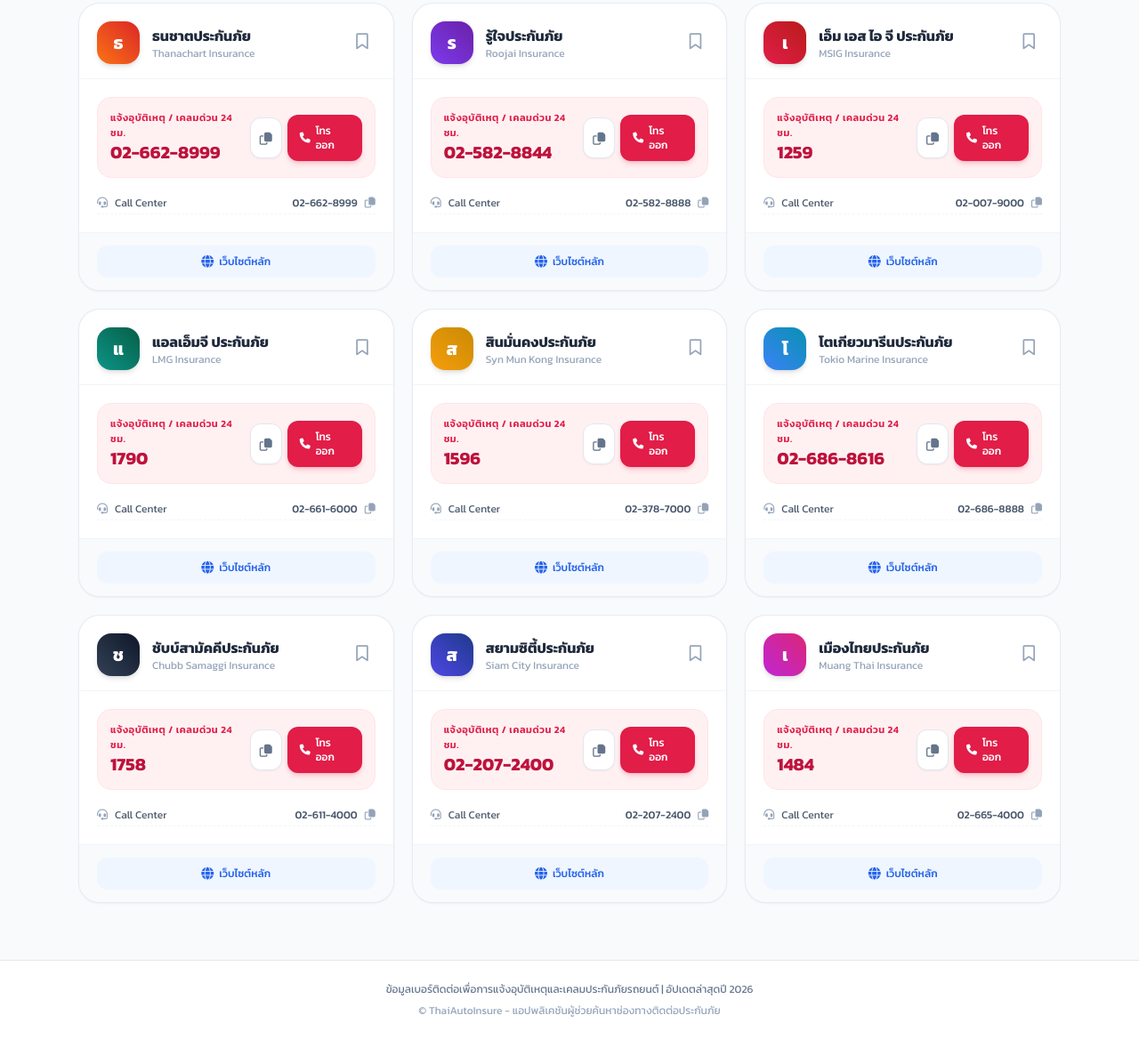
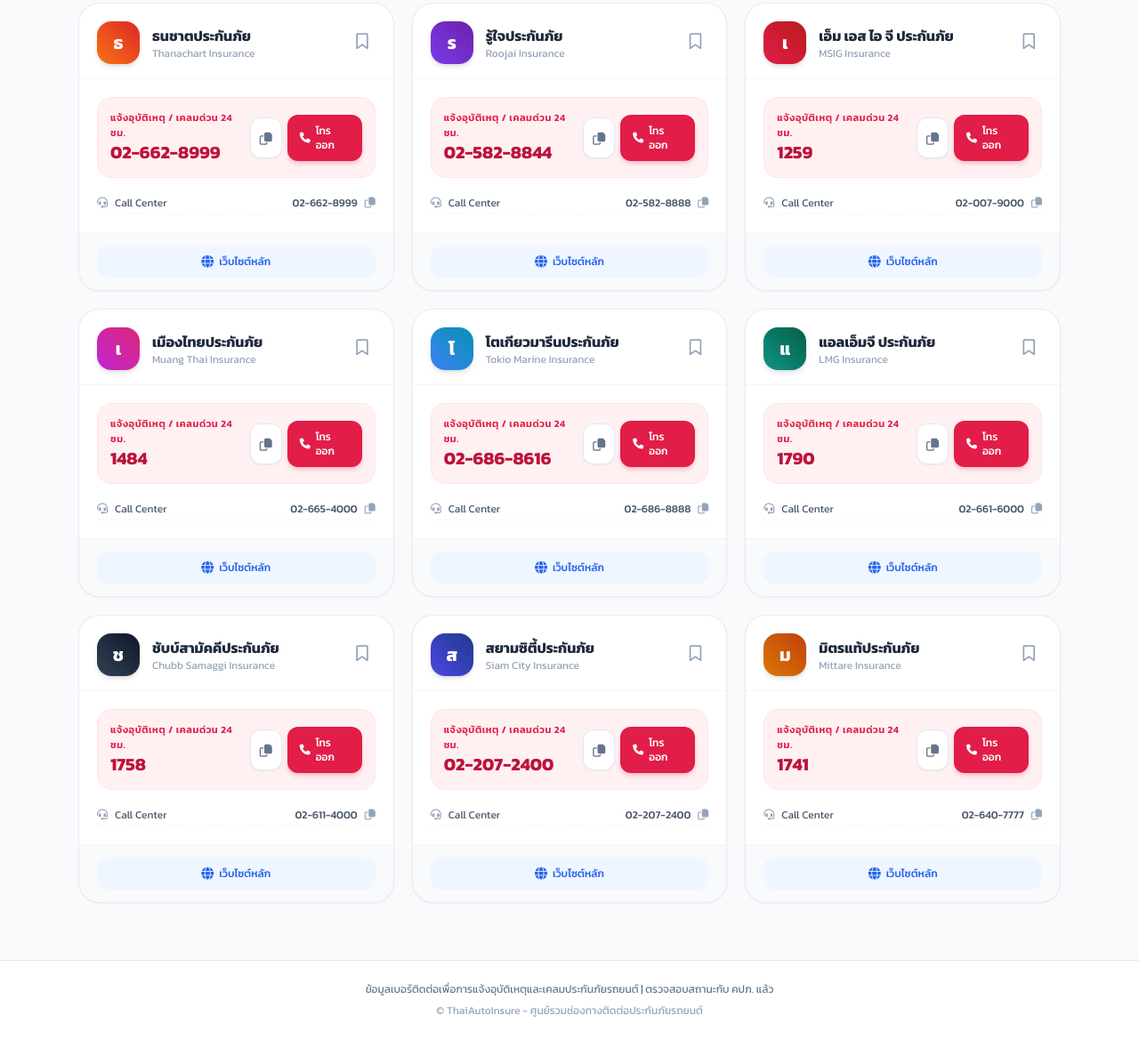
Before and after one commit to MGUBON69/Thai-Auto-Insurance, a plain HTML site: page index.html in a window 1280 px wide. Shown: the part 760-1928 px from the top of the page at 89% size. Drawn offline with nearby package versions, Linux system fonts and the light colour scheme.

Commit message:
Update index.html

```diff
--- a/index.html
+++ b/index.html
@@ -81,13 +81,13 @@
             <!-- Header Controls -->
             <div class="flex items-center gap-2">
                 <!-- Favorites Toggle Button -->
-                <button id="btn-fav-toggle" onclick="toggleFavoriteFilter()" class="relative p-2.5 rounded-xl border border-slate-200 dark:border-slate-700 text-slate-600 dark:text-slate-300 hover:bg-slate-100 dark:hover:bg-slate-800 transition-all">
+                <button id="btn-fav-toggle" onclick="toggleFavoriteFilter()" class="relative p-2.5 rounded-xl border border-slate-200 dark:border-slate-700 text-slate-600 dark:text-slate-300 hover:bg-slate-100 dark:hover:bg-slate-800 transition-all" title="รายการโปรด">
                     <i id="fav-icon" class="fa-regular fa-bookmark text-lg"></i>
                     <span id="fav-badge" class="hidden absolute -top-1 -right-1 bg-rose-500 text-white text-[10px] w-5 h-5 rounded-full flex items-center justify-center font-bold">0</span>
                 </button>
 
                 <!-- Dark Mode Toggle Button -->
-                <button onclick="toggleDarkMode()" class="p-2.5 rounded-xl border border-slate-200 dark:border-slate-700 text-slate-600 dark:text-slate-300 hover:bg-slate-100 dark:hover:bg-slate-800 transition-all">
+                <button onclick="toggleDarkMode()" class="p-2.5 rounded-xl border border-slate-200 dark:border-slate-700 text-slate-600 dark:text-slate-300 hover:bg-slate-100 dark:hover:bg-slate-800 transition-all" title="เปลี่ยนธีม">
                     <i class="fa-solid fa-moon dark:hidden text-lg"></i>
                     <i class="fa-solid fa-sun hidden dark:block text-lg text-amber-400"></i>
                 </button>
@@ -118,7 +118,7 @@
             <!-- Search Bar -->
             <div class="relative">
                 <i class="fa-solid fa-magnifying-glass absolute left-4 top-1/2 -translate-y-1/2 text-slate-400 text-lg"></i>
-                <input type="text" id="search-input" oninput="handleSearch()" placeholder="ค้นหาชื่อบริษัทประกัน หรือคำขวัญ..."
+                <input type="text" id="search-input" oninput="handleSearch()" placeholder="ค้นหาชื่อบริษัทประกัน เช่น วิริยะ, กรุงเทพ, MSIG..."
                     class="w-full pl-12 pr-10 py-3.5 bg-white dark:bg-slate-800 border border-slate-200 dark:border-slate-700 rounded-2xl shadow-sm focus:outline-none focus:ring-2 focus:ring-blue-500 text-sm transition-all">
                 <button id="clear-search" onclick="clearSearch()" class="hidden absolute right-3 top-1/2 -translate-y-1/2 p-1.5 text-slate-400 hover:text-slate-600 dark:hover:text-slate-200">
                     <i class="fa-solid fa-circle-xmark"></i>
@@ -166,17 +166,17 @@
     <footer class="bg-white dark:bg-slate-900 border-t border-slate-200 dark:border-slate-800 py-6 mt-10">
         <div class="max-w-6xl mx-auto px-4 text-center space-y-2">
             <p class="text-xs text-slate-500 dark:text-slate-400">
-                ข้อมูลเบอร์ติดต่อเพื่อการแจ้งอุบัติเหตุและเคลมประกันภัยรถยนต์ | อัปเดตล่าสุดปี 2026
+                ข้อมูลเบอร์ติดต่อเพื่อการแจ้งอุบัติเหตุและเคลมประกันภัยรถยนต์ | ตรวจสอบสถานะกับ คปภ. แล้ว
             </p>
             <p class="text-xs text-slate-400 dark:text-slate-500">
-                &copy; ThaiAutoInsure - แอปพลิเคชันผู้ช่วยค้นหาช่องทางติดต่อประกันภัย
+                &copy; ThaiAutoInsure - ศูนย์รวมช่องทางติดต่อประกันภัยรถยนต์
             </p>
         </div>
     </footer>
 
     <!-- JavaScript Application Logic -->
     <script>
-        // Database of Insurance Companies
+        // Database of Active Insurance Companies (Strictly Verified & Active Companies Only)
         const insuranceCompanies = [
             {
                 id: "viriyah",
@@ -193,7 +193,7 @@
                 id: "bangkok",
                 name: "กรุงเทพประกันภัย",
                 enName: "Bangkok Insurance (BKI)",
-                hotline: "1166",
+                hotline: "1620",
                 callCenter: "02-285-8888",
                 website: "https://www.bangkokinsurance.com",
                 hasEmergency: true,
@@ -209,7 +209,7 @@
                 website: "https://www.dhipaya.co.th",
                 hasEmergency: true,
                 color: "from-cyan-600 to-blue-800",
-                badge: "ประกันภัยภาครัฐ & เอกชน"
+                badge: "มั่นคง เชื่อถือได้"
             },
             {
                 id: "thanachart",
@@ -245,26 +245,15 @@
                 badge: "มาตรฐานระดับสากล"
             },
             {
-                id: "lmg",
-                name: "แอลเอ็มจี ประกันภัย",
-                enName: "LMG Insurance",
-                hotline: "1790",
-                callCenter: "02-661-6000",
-                website: "https://www.lmginsurance.co.th",
+                id: "muangthai",
+                name: "เมืองไทยประกันภัย",
+                enName: "Muang Thai Insurance",
+                hotline: "1484",
+                callCenter: "02-665-4000",
+                website: "https://www.muangthaiinsurance.com",
                 hasEmergency: true,
-                color: "from-teal-600 to-emerald-800",
-                badge: "บริการรวดเร็ว จริงใจ"
-            },
-            {
-                id: "synmunkong",
-                name: "สินมั่นคงประกันภัย",
-                enName: "Syn Mun Kong Insurance",
-                hotline: "1596",
-                callCenter: "02-378-7000",
-                website: "https://www.smk.co.th",
-                hasEmergency: true,
-                color: "from-amber-500 to-yellow-600",
-                badge: "เบี้ยราคาประหยัด"
+                color: "from-fuchsia-600 to-pink-600",
+                badge: "ยิ้มได้เมื่อภัยมา"
             },
             {
                 id: "tokiomarine",
@@ -276,6 +265,17 @@
                 hasEmergency: true,
                 color: "from-blue-500 to-cyan-600",
                 badge: "มาตรฐานญี่ปุ่น"
+            },
+            {
+                id: "lmg",
+                name: "แอลเอ็มจี ประกันภัย",
+                enName: "LMG Insurance",
+                hotline: "1790",
+                callCenter: "02-661-6000",
+                website: "https://www.lmginsurance.co.th",
+                hasEmergency: true,
+                color: "from-teal-600 to-emerald-800",
+                badge: "บริการรวดเร็ว จริงใจ"
             },
             {
                 id: "chubb",
@@ -300,15 +300,15 @@
                 badge: "คุ้มครองมั่นใจ"
             },
             {
-                id: "muangthai",
-                name: "เมืองไทยประกันภัย",
-                enName: "Muang Thai Insurance",
-                hotline: "1484",
-                callCenter: "02-665-4000",
-                website: "https://www.muangthaiinsurance.com",
+                id: "mittare",
+                name: "มิตรแท้ประกันภัย",
+                enName: "Mittare Insurance",
+                hotline: "1741",
+                callCenter: "02-640-7777",
+                website: "https://www.mittare.com",
                 hasEmergency: true,
-                color: "from-fuchsia-600 to-pink-600",
-                badge: "ยิ้มได้เมื่อภัยมา"
+                color: "from-amber-600 to-orange-700",
+                badge: "จริงใจเปิดเผย"
             }
         ];
 
@@ -505,7 +505,7 @@
                         </div>
 
                         <!-- Bookmark Button -->
-                        <button onclick="toggleFavorite('${item.id}', event)" class="p-2 rounded-full hover:bg-slate-100 dark:hover:bg-slate-700 text-slate-400 hover:text-rose-500 transition-all">
+                        <button onclick="toggleFavorite('${item.id}', event)" class="p-2 rounded-full hover:bg-slate-100 dark:hover:bg-slate-700 text-slate-400 hover:text-rose-500 transition-all" title="บันทึกรายการโปรด">
                             <i class="${isFav ? 'fa-solid fa-bookmark text-rose-500' : 'fa-regular fa-bookmark'} text-lg"></i>
                         </button>
                     </div>
@@ -537,7 +537,7 @@
                                 </span>
                                 <div class="flex items-center gap-2">
                                     <span class="font-medium">${item.callCenter}</span>
-                                    <button onclick="copyToClipboard('${item.callCenter}', 'เบอร์ Call Center ${item.name}')" class="text-slate-400 hover:text-slate-600 dark:hover:text-slate-200">
+                                    <button onclick="copyToClipboard('${item.callCenter}', 'เบอร์ Call Center ${item.name}')" class="text-slate-400 hover:text-slate-600 dark:hover:text-slate-200" title="คัดลอก">
                                         <i class="fa-regular fa-copy"></i>
                                     </button>
                                 </div>
@@ -549,7 +549,7 @@
                     <div class="px-5 py-3.5 bg-slate-50 dark:bg-slate-800/50 border-t border-slate-100 dark:border-slate-700/50 flex items-center justify-between gap-2">
                         <!-- Website Button -->
                         ${item.website ? `
-                            <a href="${item.website}" target="_blank" class="w-full inline-flex items-center justify-center gap-1.5 py-2 px-3 rounded-xl bg-blue-50 dark:bg-blue-950/40 text-blue-600 dark:text-blue-400 hover:bg-blue-100 dark:hover:bg-blue-900/50 text-xs font-medium transition">
+                            <a href="${item.website}" target="_blank" rel="noopener noreferrer" class="w-full inline-flex items-center justify-center gap-1.5 py-2 px-3 rounded-xl bg-blue-50 dark:bg-blue-950/40 text-blue-600 dark:text-blue-400 hover:bg-blue-100 dark:hover:bg-blue-900/50 text-xs font-medium transition">
                                 <i class="fa-solid fa-globe text-sm"></i> เว็บไซต์หลัก
                             </a>
                         ` : `
```
